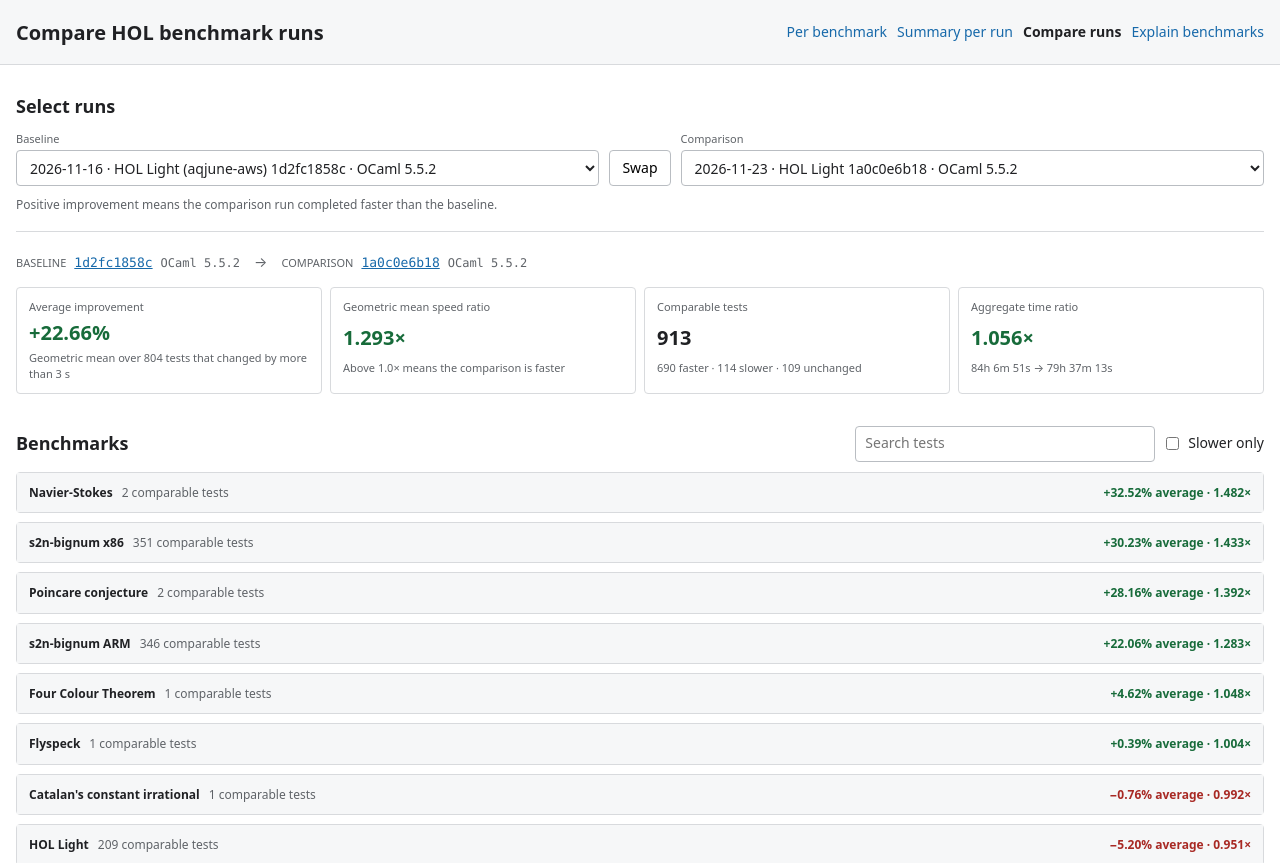
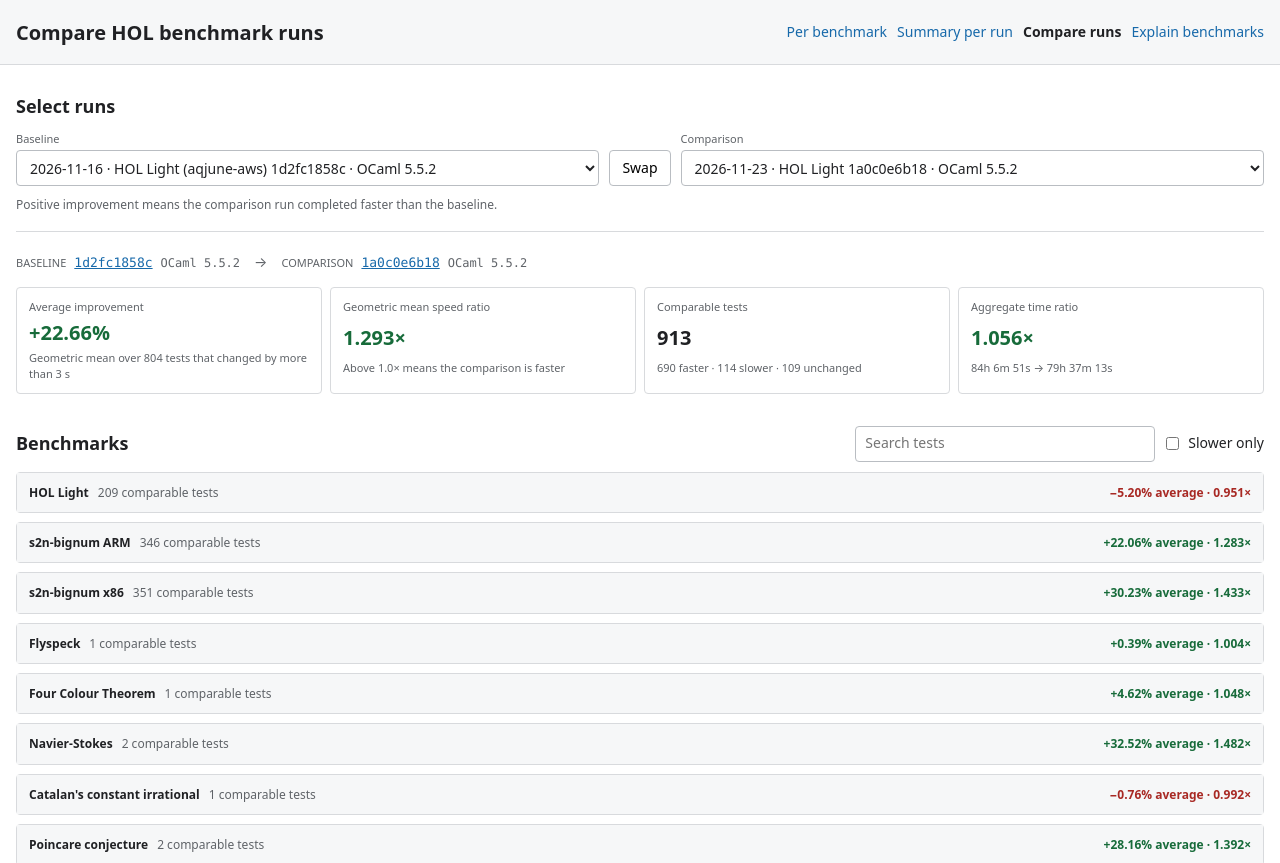
Before and after one commit to hol-light/benchmark-results, a plain HTML site: page compare.html in a window 1280 px wide. Shown: the top 863 px of the page. Drawn offline with Linux system fonts and the light colour scheme.

Commit message:
Make the order of benchmarks in compare runs page equal to the index

```diff
--- a/compare.html
+++ b/compare.html
@@ -74,6 +74,7 @@
 
   <footer>Static benchmark comparison viewer.</footer>
 
+  <script src="benchmarks-registry.js" defer></script>
   <script src="common.js" defer></script>
   <script src="compare.js" defer></script>
 </body>
--- a/compare.js
+++ b/compare.js
@@ -391,11 +391,16 @@ function renderBenchmarks() {
   const query = elements.search.value.trim().toLowerCase();
   const slowerOnly = elements.regressionsOnly.checked;
 
-  const comparisons = [...state.comparisons].sort((left, right) => {
-    if (left.ratio === null) return 1;
-    if (right.ratio === null) return -1;
-    return right.ratio - left.ratio;
-  });
+  // Same order as the per-benchmark page: registry order, then unregistered
+  // reports in the order they appear.
+  const registered = BENCHMARK_REGISTRY.benchmarks.flatMap((benchmark) => benchmark.reports);
+  const position = (label) => {
+    const index = registered.indexOf(label);
+    return index === -1 ? registered.length : index;
+  };
+  const comparisons = [...state.comparisons].sort(
+    (left, right) => position(left.label) - position(right.label),
+  );
 
   for (const comparison of comparisons) {
     const filteredRows = comparison.rows.filter((row) => {
```
